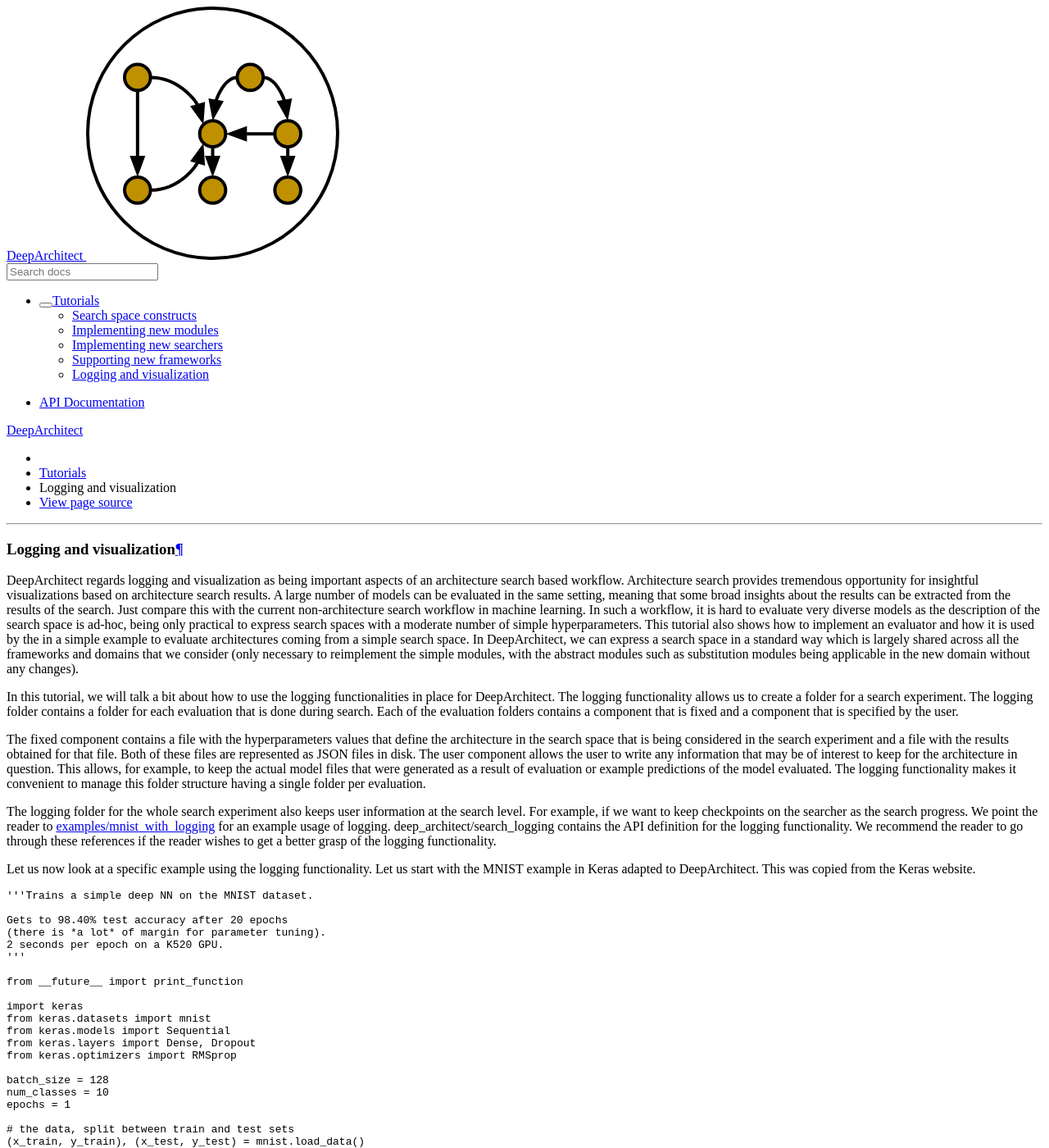
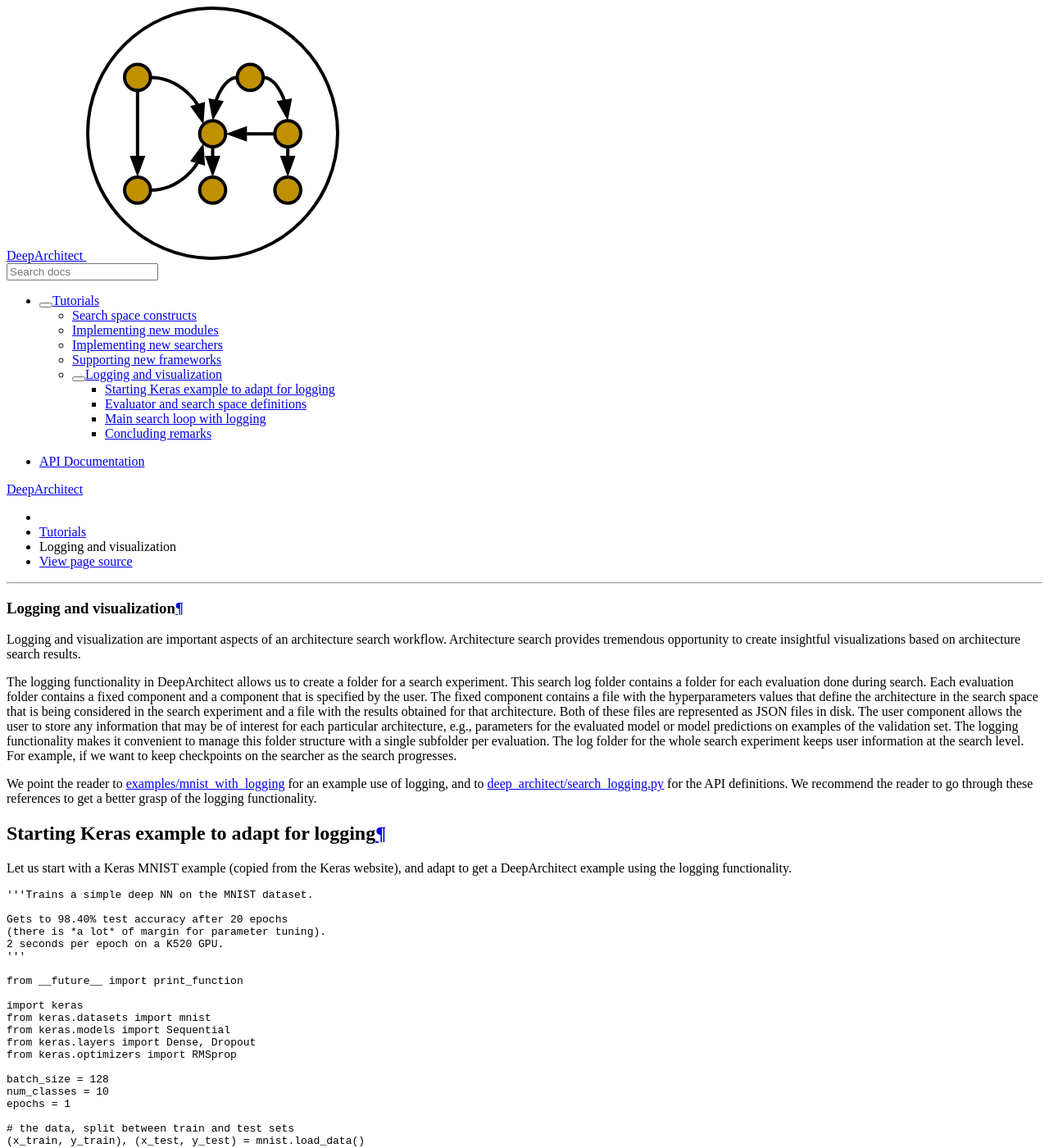
Before and after one commit to negrinho/deep_architect, a Sphinx documentation site: the page built from docs/source/tutorials/logging_and_visualization.rst, in a window 1280 px wide and 1400 px high. Shown: the whole window at 82% size. Built offline with Sphinx 7.4.7 and the Read the Docs theme 2.0.0, drawn with Linux system fonts in a browser that asks for light colours; pages that are not in the unit, such as notebooks, are missing from menus; some of the changed text lies outside the part shown.

Commit message:
Updates to the logging tutorial.

```diff
--- a/docs/source/tutorials/logging_and_visualization.rst
+++ b/docs/source/tutorials/logging_and_visualization.rst
@@ -2,57 +2,41 @@
 Logging and visualization
 -------------------------
 
-DeepArchitect regards logging and visualization as being important
-aspects of an architecture search based workflow.
-Architecture search provides tremendous opportunity for insightful visualizations
+Logging and visualization are important aspects of an architecture search workflow.
+Architecture search provides tremendous opportunity to create insightful visualizations
 based on architecture search results.
-A large number of models can be evaluated in the same setting, meaning that
-some broad insights about the results can be extracted from the results of the
-search.
-Just compare this with the current non-architecture search workflow in
-machine learning.
-In such a workflow, it is hard to evaluate very diverse models
-as the description of the search space is ad-hoc, being only practical to
-express search spaces with a moderate number of simple hyperparameters.
-This tutorial also shows how to implement an evaluator and how it is used by the
-in a simple example to evaluate architectures coming from a simple search space.
-In DeepArchitect, we can express a search space in a standard way which
-is largely shared across all the frameworks and domains that we consider
-(only necessary to reimplement the simple modules, with the abstract modules
-such as substitution modules being applicable in the new domain without any changes).
 
-In this tutorial, we will talk a bit about how to use the logging functionalities
-in place for DeepArchitect.
-The logging functionality allows us to create a folder for a search experiment.
-The logging folder contains a folder for each evaluation that is done during
-search.
-Each of the evaluation folders contains a component that is fixed and a component
+The logging functionality in DeepArchitect allows us to create a folder for
+a search experiment.
+This search log folder contains a folder for each evaluation done during search.
+Each evaluation folder contains a fixed component and a component
 that is specified by the user.
-
 The fixed component contains a file with the hyperparameters values that define
 the architecture in the search space that is being considered in the search
-experiment and a file with the results obtained for that file.
+experiment and a file with the results obtained for that architecture.
 Both of these files are represented as JSON files in disk.
-The user component allows the user to write any information that may be of
-interest to keep for the architecture in question.
-This allows, for example, to keep the actual model files that were generated as
-a result of evaluation or example predictions of the model evaluated.
+The user component allows the user to store any information that may be of
+interest for each particular architecture, e.g., parameters for the evaluated model
+or model predictions on examples of the validation set.
 The logging functionality makes it convenient to manage this folder structure
-having a single folder per evaluation.
+with a single subfolder per evaluation.
+The log folder for the whole search experiment keeps user information
+at the search level. For example, if we want to keep checkpoints on the searcher
+as the search progresses.
 
-The logging folder for the whole search experiment also keeps user information
-at the search level. For example, if we want to keep checkpoints on the searcher
-as the search progress. We point the reader to
+We point the reader to
 `examples/mnist_with_logging <https://github.com/negrinho/darch/blob/master/examples/mnist_with_logging/main.py>`__
-for an example usage of logging.
-deep_architect/search_logging contains the API definition for the logging
-functionality. We recommend the reader to go through these references if the
-reader wishes to get a better grasp of the logging functionality.
+for an example use of logging, and to
+`deep_architect/search_logging.py <https://github.com/negrinho/darch/blob/master/deep_architect/search_logging.py>`__
+for the API definitions.
+We recommend the reader to go through these references
+to get a better grasp of the logging functionality.
 
-Let us now look at a specific example using the logging functionality.
-Let us start with the MNIST example in Keras adapted to DeepArchitect.
-This was copied from the Keras website.
+Starting Keras example to adapt for logging
+^^^^^^^^^^^^^^^^^^^^^^^^^^^^^^^^^^^^^^^^^^^
 
+Let us start with a Keras MNIST example (copied from the Keras website),
+and adapt to get a DeepArchitect example using the logging functionality.
 
 .. code:: python
 
@@ -116,13 +100,15 @@
 
 This is the simplest MNIST example that we can get from the Keras examples
 website.
-It takes the MNIST examples in flattened form and applies a two layer multi-layer
-perceptron.
-We will adapt this example, but also, set up logging and visualization to
+
+Evaluator and search space definitions
+^^^^^^^^^^^^^^^^^^^^^^^^^^^^^^^^^^^^^^
+
+We will adapt this example to create a DeepArchitect example showcasing some of
+the logging and visualization functionalities.
 
 It does not make sense to use the test data as validation data, so we will
-create a small validation set out of training set and use the test set only
-to evaluate the best architecture that we will found.
+create a small validation set out of training set.
 
 .. code:: python
 
@@ -195,7 +181,6 @@
             }
 
 
-    # TODO: using the information about the model. what can be done here?
     import deep_architect.helpers.keras as hke
     import deep_architect.hyperparameters as hp
     import deep_architect.searchers.common as sco
@@ -225,43 +210,47 @@
         ])
 
 
-    h_opt_drop = D([0, 1])
-    h_opt_batchnorm = D([0, 1])
-    h_permutation = hp.OneOfKFactorial(3)
-    h_activation = D(["relu", "tanh", "elu"])
-    fn = lambda: cell(h_opt_drop, h_opt_batchnorm, D([0.0, 0.2, 0.5, 0.8]),
-                      h_activation, h_permutation)
-    search_space_fn = lambda: mo.siso_sequential([
-        mo.siso_repeat(fn, D([1, 2, 4])),
-        km(Dense, {
-            "units": D([num_classes]),
-            "activation": D(["softmax"])
-        })
-    ])
+    def model_search_space():
+        h_opt_drop = D([0, 1])
+        h_opt_batchnorm = D([0, 1])
+        h_permutation = hp.OneOfKFactorial(3)
+        h_activation = D(["relu", "tanh", "elu"])
+        fn = lambda: cell(h_opt_drop, h_opt_batchnorm, D([0.0, 0.2, 0.5, 0.8]),
+                          h_activation, h_permutation)
+        return mo.siso_sequential([
+            mo.siso_repeat(fn, D([1, 2, 4])),
+            km(Dense, {
+                "units": D([num_classes]),
+                "activation": D(["softmax"])
+            })
+        ])
 
-    search_space_fn = mo.SearchSpaceFactory(search_space_fn).get_search_space
 
+    search_space_fn = mo.SearchSpaceFactory(model_search_space).get_search_space
+
+Main search loop with logging
+^^^^^^^^^^^^^^^^^^^^^^^^^^^^^
+
+This create an initial folder structure that will be progressively filled by
+each of the evaluations. The basic architecture search loop with a single process
+is as follows:
+
+.. code:: python
+
+    from deep_architect.searchers.mcts import MCTSSearcher
     import deep_architect.search_logging as sl
+    import deep_architect.visualization as vi
+    import deep_architect.utils as ut
+
+    searcher = MCTSSearcher(search_space_fn)
+    evaluator = Evaluator(batch_size, epochs)
+    num_samples = 3
 
     sl.create_search_folderpath(
         'logs',
         'logging_tutorial',
         delete_if_exists=True,
         create_parent_folders=True)
-
-This create an initial folder structure that will progressively be filled by
-each of the evaluations. The basic architecture search loop with a single process
-is as follows:
-
-.. code:: python
-
-    from deep_architect.searchers.mcts import MCTSSearcher
-    import deep_architect.visualization as vi
-    import deep_architect.utils as ut
-
-    searcher = MCTSSearcher(search_space_fn)
-    evaluator = Evaluator(batch_size, epochs)
-    num_samples = 3
 
     for evaluation_id in range(num_samples):
         (inputs, outputs, hyperp_value_lst, searcher_eval_token) = searcher.sample()
@@ -287,9 +276,16 @@
 should be used to maintain these models.
 
 After running this code, we ask the reader to explore the resulting
-logging folder to get a sense of the information that is kept.
+log folder to get a sense of the information that is kept.
+We made the resulting folder available
+`here <https://www.cs.cmu.edu/~negrinho/deep_architect/logging_tutorial.zip>`__ in case the reader does not
+wish to run the code locally, but still wishes to inspect the resulting
+search log folder.
 
-These logging folders are then useful for visualization purposes. One of the
+Concluding remarks
+^^^^^^^^^^^^^^^^^^
+
+These log folders are then useful for visualization purposes. One of the
 advantages of architecture search is that it allows us to try many of the
 different architectures and explore different characteristics on each of them.
 For example, we may set the search space with the goal of exploring what
```
